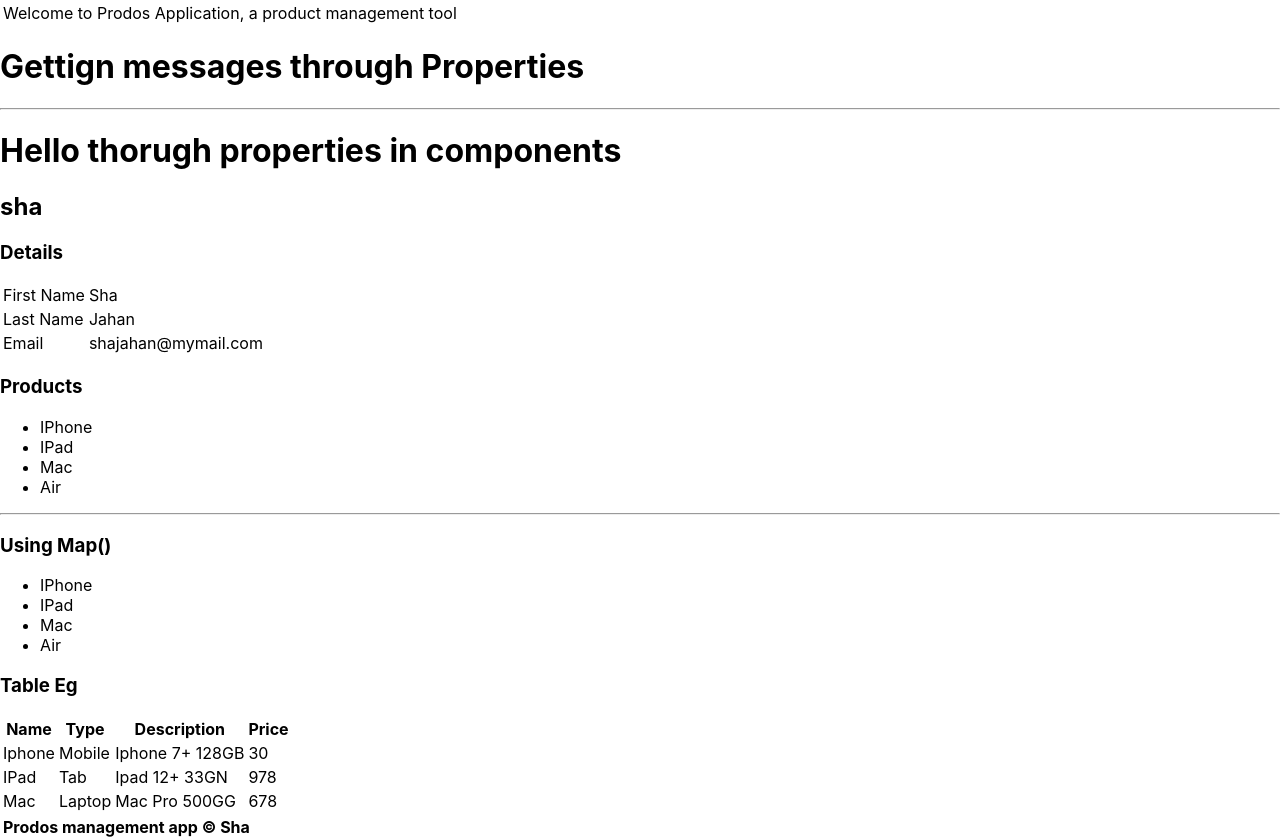
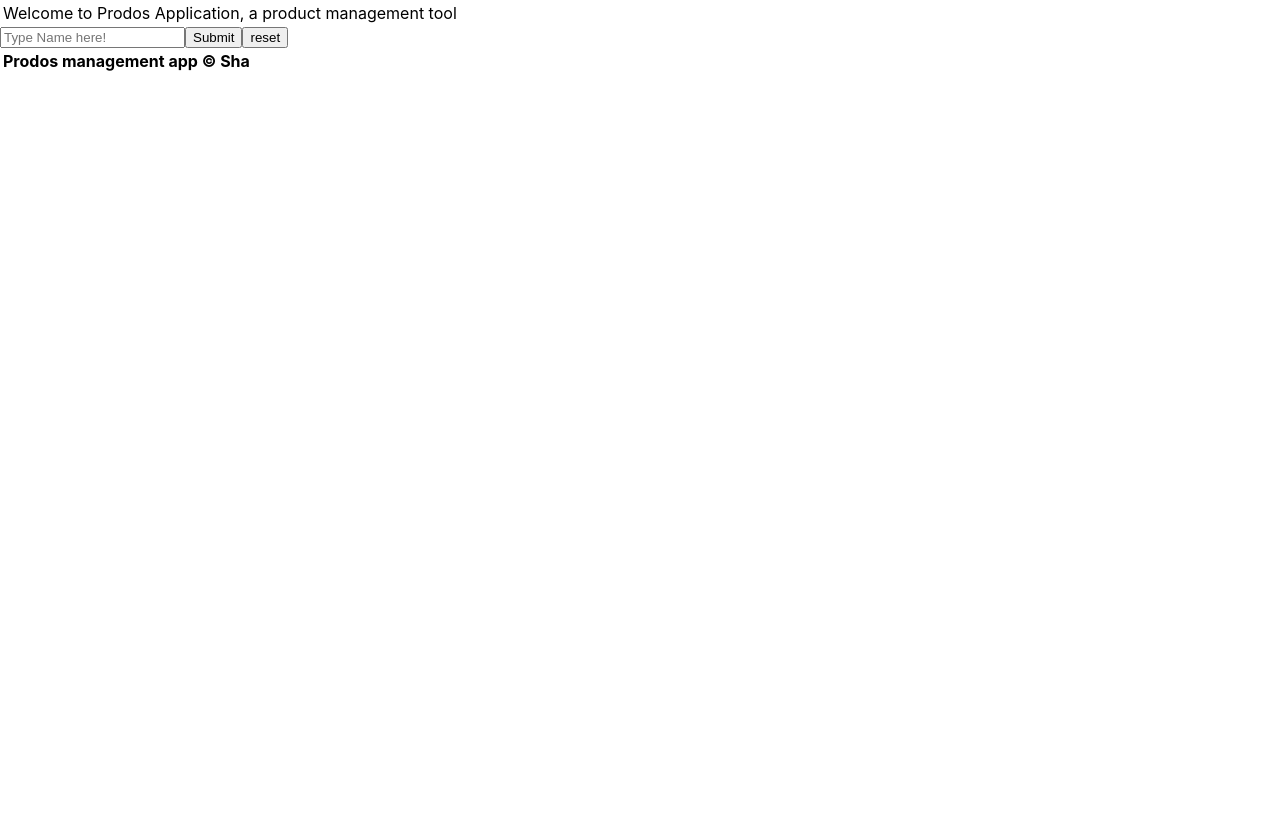
Before and after one commit to shajahanvzm/product-react, a React (Create React App) app in the folder src/client/: page / in a window 1280 px wide. After the commit the page ends 800 px from the top, so only its background shows below. Built offline with nearby package versions, Linux system fonts and the light colour scheme.

Commit message:
Learning :: added form

```diff
--- a/src/client/src/learingcomponents/Learning.jsx
+++ b/src/client/src/learingcomponents/Learning.jsx
@@ -3,14 +3,17 @@ import ProdosApp from './ProdosApp'
 import StateEg from './StateEg'
 import ListEg from './ListEg'
 import TableEg from './TableEg'
+import FormEg from './FormEg';
 class Learning extends Component {
     render() {
         return (
             <div>
-                 <ProdosApp greeting="Hello thorugh properties in components" name="sha" />
+                {/* <ProdosApp greeting="Hello thorugh properties in components" name="sha" />
                 <StateEg />
                 <ListEg />
-                <TableEg />
+                <TableEg /> */}
+
+                <FormEg />
             </div>
         );
     }
```
